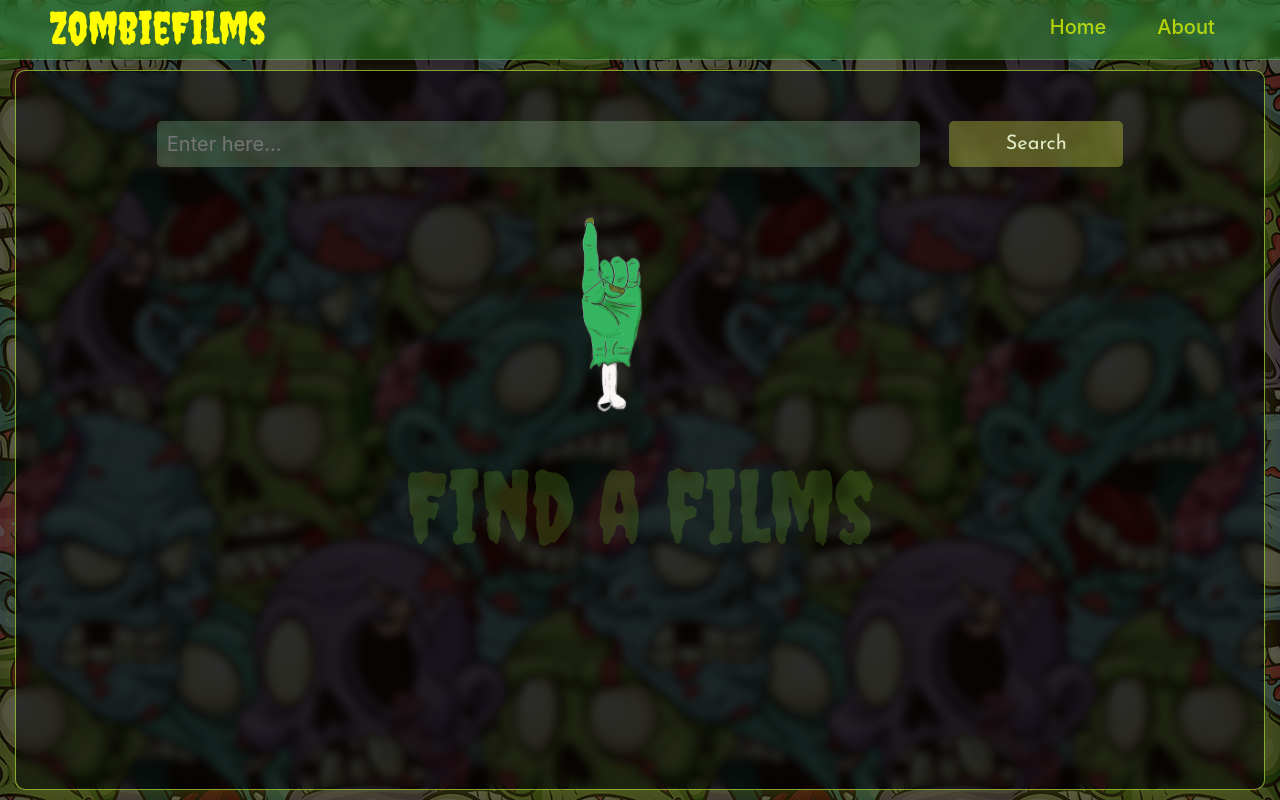
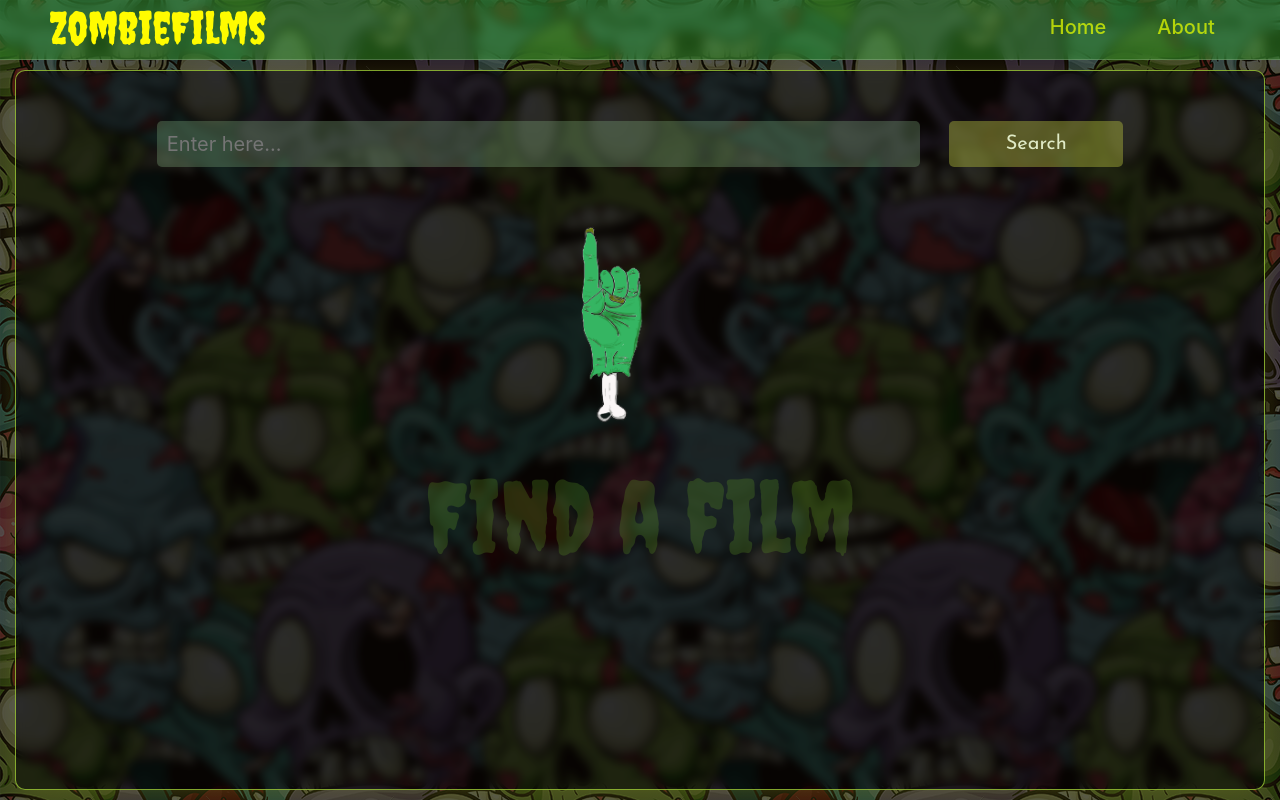
Before and after one commit to onionToyBoy/MoviesPoster, a React (Create React App) app: page / in a window 1280 px wide. Built offline with nearby package versions, Linux system fonts and the light colour scheme; a web font is replaced by a local one.

Commit message:
Animation has been added

```diff
--- a/src/pages/films/EmptyList.module.css
+++ b/src/pages/films/EmptyList.module.css
@@ -1,7 +1,7 @@
 .container {
     width: 70%;
     margin: auto;
-    padding: 10px;
+    padding: 20px;
     user-select: none;
 }
 
@@ -19,4 +19,38 @@
     display: block;
     margin-left: auto;
     margin-right: auto;
+    animation-duration: 10s;
+    animation-iteration-count: infinite;
+    animation-name: image;
+    animation-timing-function: ease;
 }
+
+@keyframes image {
+    0% {
+        transform: translateY(0);
+    }
+
+    15% {
+        transform: translateY(0);
+    }
+
+    20% {
+        transform: translateY(-40px);
+    }
+
+
+    23% {
+        transform: translateY(-18px);
+    }
+
+    26% {
+        transform: translateY(-40px);
+    }
+    40% {
+        transform: translateY(0);
+    }
+
+    100% {
+        transform: translateY(0);
+    }
+}
--- a/src/pages/films/EmptyList.tsx
+++ b/src/pages/films/EmptyList.tsx
@@ -1,13 +1,14 @@
-import React from 'react';
+import React, {useState} from 'react';
 
 import styles from './EmptyList.module.css';
 import hand from '../../img/hand.png'
 
-export const EmptyList = () => {
+export const EmptyList:React.FC<{isSearched:boolean}> = ({isSearched}) => {
     return (
         <div className={styles.container}>
-            <img src={hand} className={styles.image} alt='Find movie' />
-            <div className={styles.title} > Find a films</div>
+            {isSearched||<img src={hand} className={styles.image} alt='Find movie' />}
+
+            <div className={styles.title} >{isSearched?'No results:(' : 'Find a film'}</div>
         </div >
     );
 };
--- a/src/pages/films/FilmCard.jsx
+++ b/src/pages/films/FilmCard.tsx
@@ -2,7 +2,13 @@ import React from 'react';
 
 import styles from './FilmCard.module.css';
 
-export const FilmCard = ({ item }) => {
+interface filmItem{
+	Title:string,
+	Year:string,
+	Poster: string
+};
+
+export const FilmCard:React.FC<{item:filmItem}> = ({ item }) => {
 	const { Title, Year, Poster } = item;
 	return (
 		<div className={styles.container}>
--- a/src/pages/films/Films.tsx
+++ b/src/pages/films/Films.tsx
@@ -9,6 +9,7 @@ import styles from './Films.module.css'
 
 export const Films = () => {
     const [searchValue, setSearchValue] = useState('');
+    const [isSearched, setIsSearched] = useState(false);
 
     const dispath = useDispatch();
     const films = useSelector(selectFilms);
@@ -32,6 +33,7 @@ export const Films = () => {
     const onSearch: () => void = () => {
         dispath(loadData(searchValue));
         setSearchValue('');
+        setIsSearched(true);
     }
 
     return (
@@ -52,7 +54,7 @@ export const Films = () => {
             <div className={styles.filmList}>
                 {films?.length ? films.map((el:any) => (
                     <FilmCard key={el.imdbID} item={el} />
-                )) : <EmptyList />}
+                )) :<EmptyList isSearched={isSearched}/>}
             </div>
         </>
     );
```
